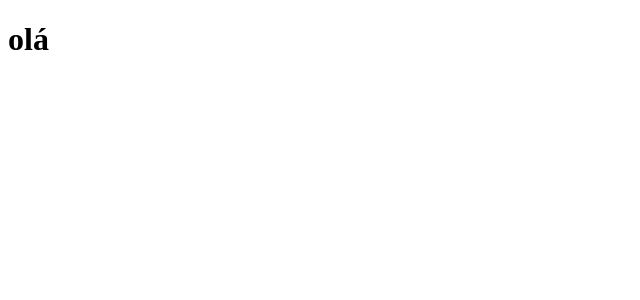
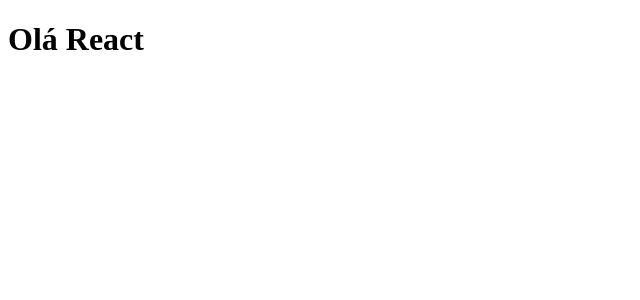
Before and after one commit to gabihoffmann/ignite-react-chapter-1, a React app: page / in a window 1280 px wide. Shown: the top 300 px of the page, without its empty margins (0-640 px from the left). Built offline with nearby package versions, Linux system fonts and the light colour scheme.

Commit message:
import a react component

```diff
--- a/src/App.jsx
+++ b/src/App.jsx
@@ -1,3 +1,3 @@
 export function App(){
-  return <h1>Hello</h1>
+  return <h1>Olá React</h1>
 }
--- a/src/index.jsx
+++ b/src/index.jsx
@@ -2,4 +2,4 @@
 
 import {App} from './App';
 
-render(<h1>olá</h1>, document.getElementById('root'))
+render(<App/>, document.getElementById('root'))
```
